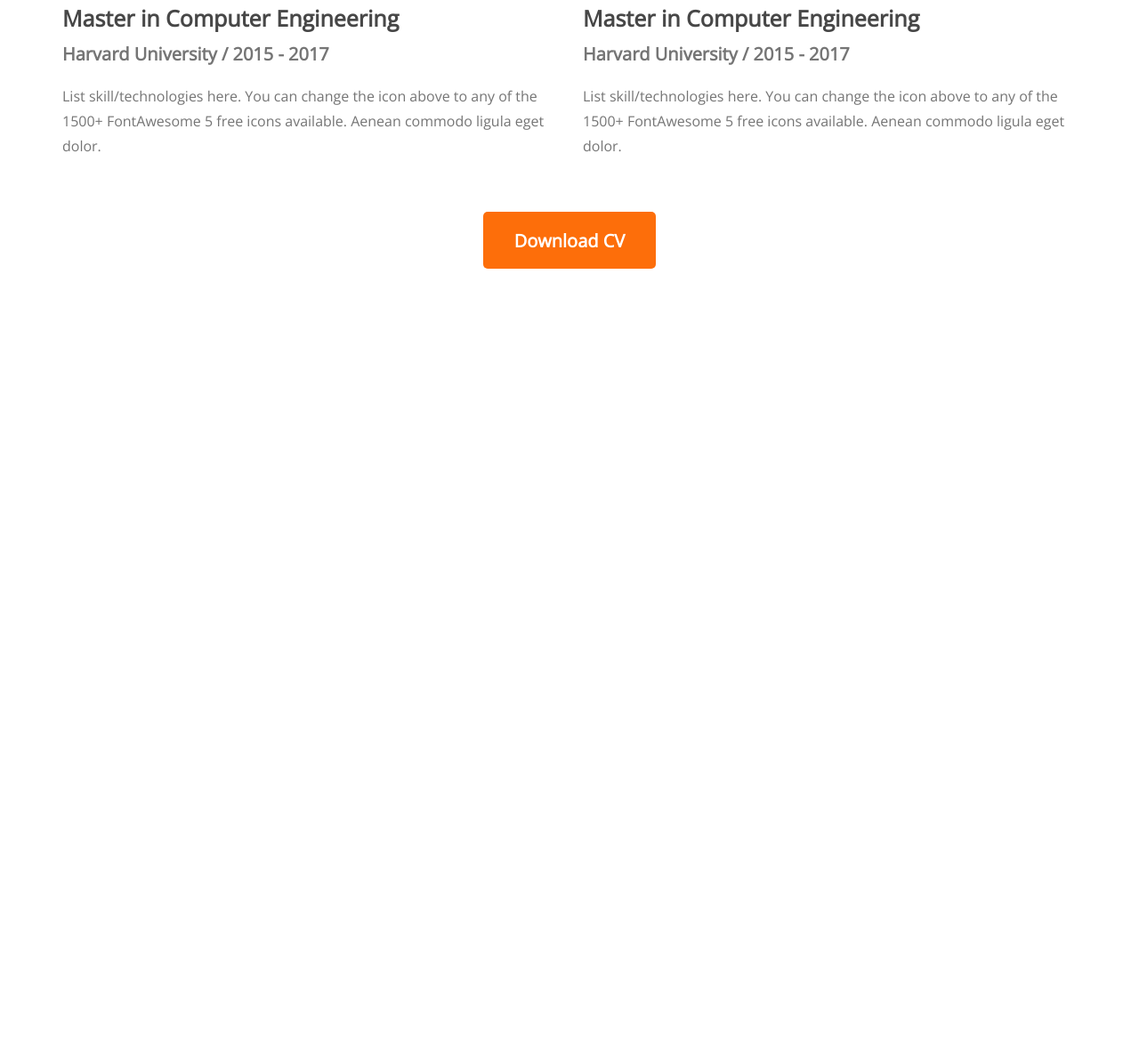
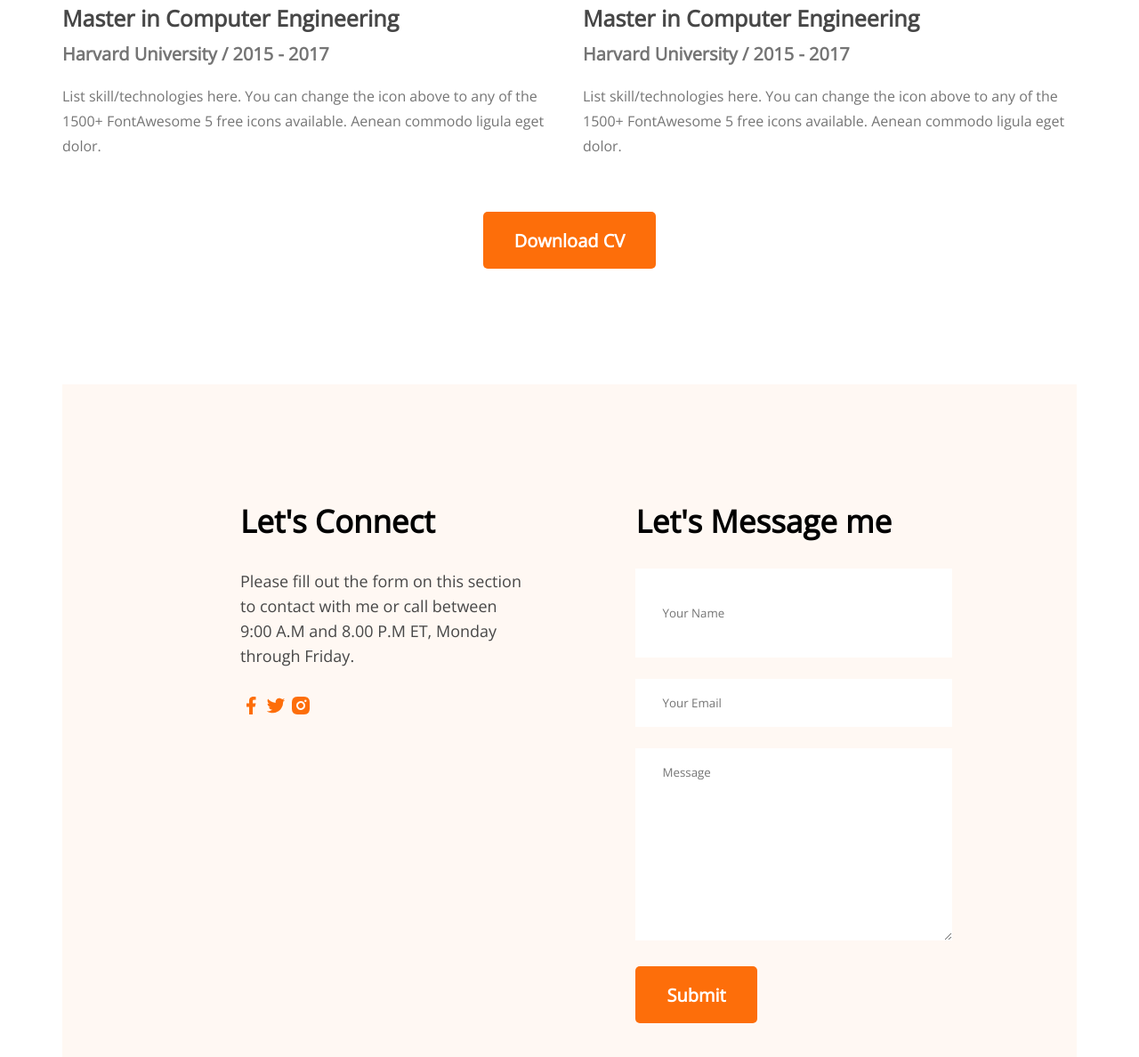
Before and after one commit to mahi45/portfolio, a plain HTML site: page index.html in a window 1280 px wide. Shown: the part 2896-4084 px from the top of the page at 89% size. Before the commit the page ends 3198 px from the top, so only its background shows below. Drawn offline with nearby package versions, Linux system fonts and the light colour scheme.

Commit message:
Contact Section

```diff
--- a/index.html
+++ b/index.html
@@ -135,6 +135,33 @@
                 <button class="btn-primary">Download CV</button>
             </div>
         </section>
+        <!-- Contact Section -->
+        <section class="contact">
+            <div>
+                <h3 class="section-title">Let's Connect</h3>
+                <p class="section-description">
+                    Please fill out the form on this section to contact with me or call between 9:00 A.M and 8.00 P.M ET, Monday through Friday.
+                </p>
+                <a href="">
+                    <img src="images/icons/facebook.png" alt="">
+                </a>
+                <a href="">
+                    <img src="images/icons/twitter.png" alt="">
+                </a>
+                <a href="">
+                    <img src="images/icons/insta.png" alt="">
+                </a>
+            </div>
+            <div>
+                <h3 class="section-title">Let's Message me</h3>
+                <form action="">
+                    <input type="text" name="" id="" placeholder="Your Name">
+                    <input type="email" name="" id="" placeholder="Your Email">
+                    <textarea name="" id="" cols="30" rows="10" placeholder="Message"></textarea>
+                    <input class="btn-primary" type="submit" value="Submit">
+                </form>
+            </div>
+        </section>
     </main>
     <footer></footer>
 </body>
--- a/styles/portfolio.css
+++ b/styles/portfolio.css
@@ -164,3 +164,31 @@ main{
     margin-top: 30px;
     text-align: center;
 }
+/* Contact Style */
+.contact{
+    display: flex;
+    gap:117px;
+    background: #FFF8F3;
+    padding: 130px 200px;
+}
+.contact a{
+    text-decoration: none;
+}
+.contact .section-title{
+    text-align: left;
+}
+.contact .section-description{
+    line-height: 28px;
+    color: #474747;
+    margin-top: 20px;
+    margin-bottom: 30px;
+}
+.contact input[type="text"],input[type="email"], textarea{
+    margin-bottom: 24px;
+    border: 0;
+    width: 100%;
+    padding: 18px 30px;
+}
+input[type="text"]{
+    height: 64px;
+}
```
